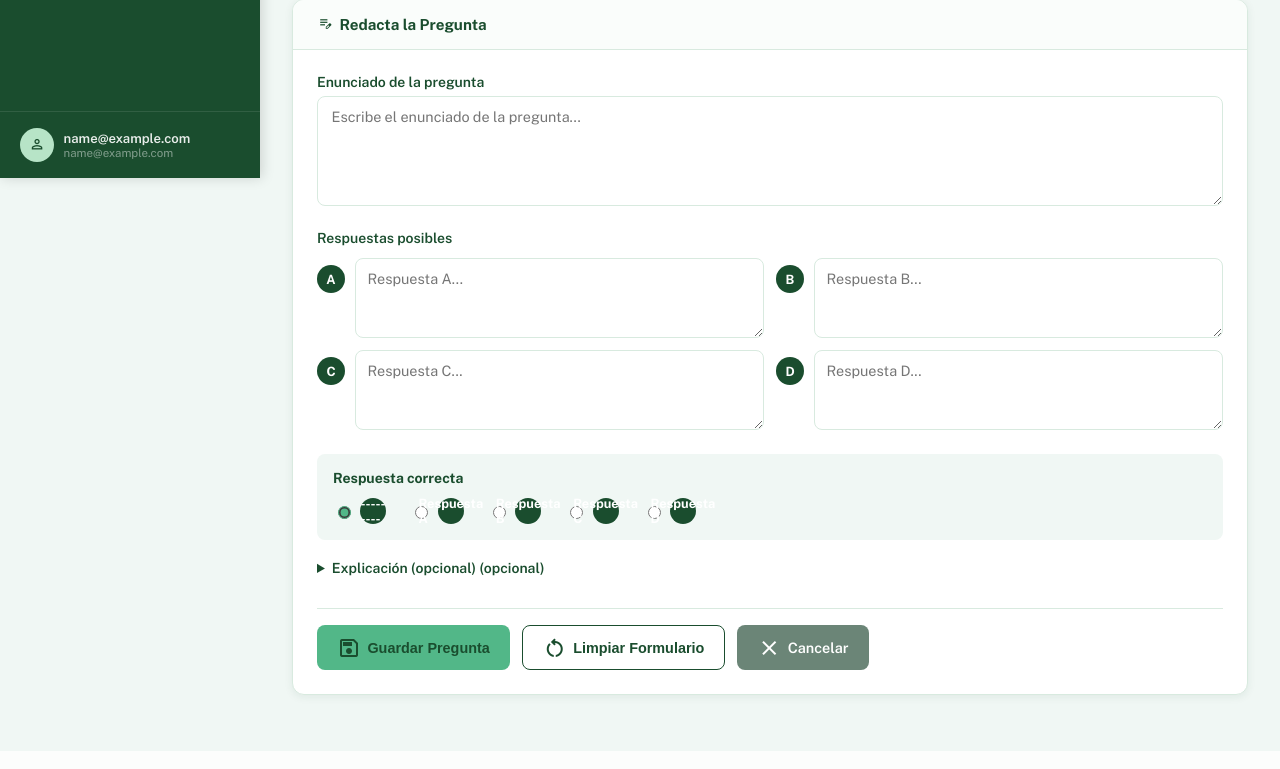
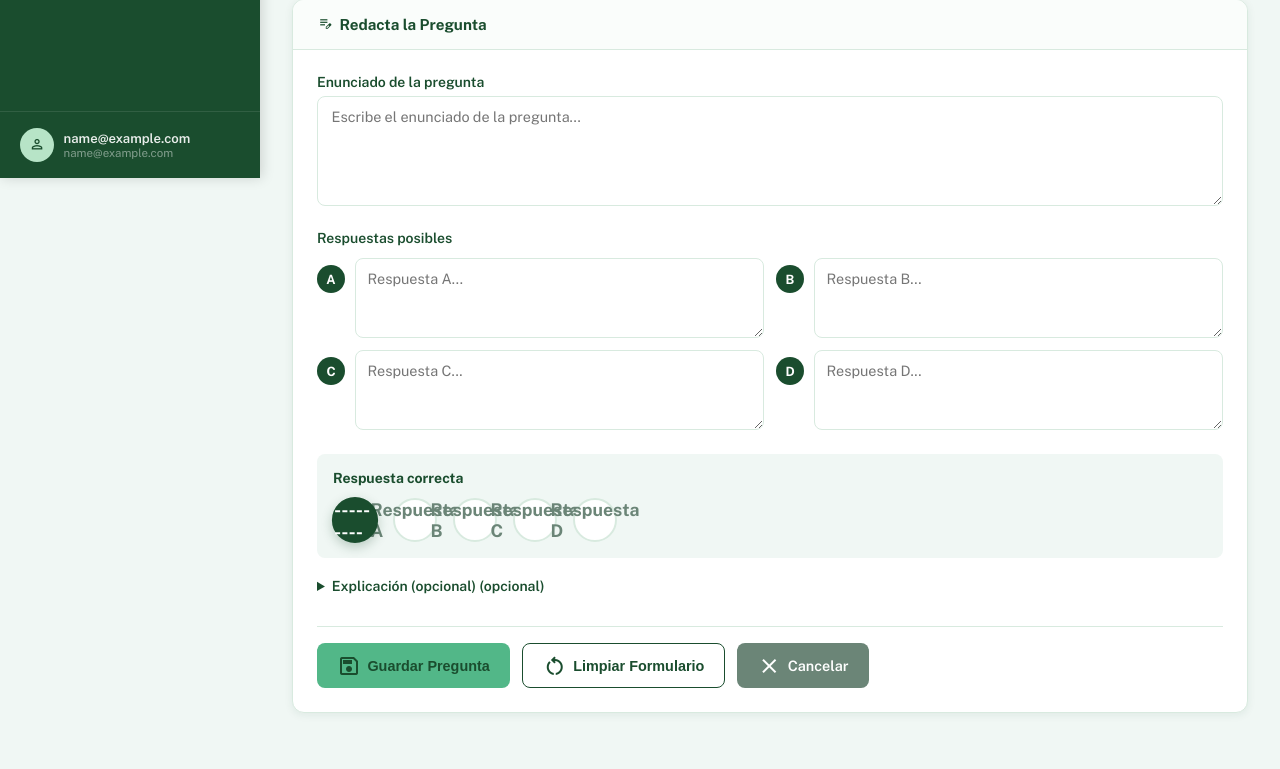
Before and after one commit to kikega/oposiciones, a Django app: page /examen/staff/preguntas/nueva/ in a window 1280 px wide. Shown: the part 622-1391 px from the top of the page. Before the commit the page ends 1326 px from the top, so only its background shows below. Run offline with Django 5.2, Linux system fonts and the light colour scheme; the visitor is signed in with stand-in values (Sample User, id 1); data that the repository does not hold is empty.

Commit message:
Error introducir respuesta correcta

```diff
--- a/static/css/staff.css
+++ b/static/css/staff.css
@@ -601,6 +601,56 @@ body.staff-body {
     border-left: 4px solid var(--staff-danger);
 }
 
+/* ── Radio Pills Custom (Respuesta correcta) ─────────────── */
+.staff-radio-label {
+    display: inline-flex;
+    align-items: center;
+    cursor: pointer;
+    margin: 0;
+}
+
+.staff-radio-label input[type="radio"] {
+    position: absolute !important;
+    opacity: 0 !important;
+    width: 0 !important;
+    height: 0 !important;
+    margin: 0 !important;
+    padding: 0 !important;
+    pointer-events: none !important;
+}
+
+.staff-radio-pill {
+    width: 40px;
+    height: 40px;
+    border-radius: 50%;
+    background: #fff;
+    border: 2px solid var(--staff-border);
+    color: var(--staff-muted);
+    display: inline-flex;
+    align-items: center;
+    justify-content: center;
+    font-size: 1.1rem;
+    font-weight: 700;
+    transition: all 0.2s;
+}
+
+.staff-radio-label:hover .staff-radio-pill {
+    border-color: var(--staff-accent);
+    color: var(--staff-accent);
+}
+
+.staff-radio-label input[type="radio"]:checked + .staff-radio-pill {
+    background: var(--staff-primary);
+    border-color: var(--staff-primary);
+    color: #fff;
+    box-shadow: 0 4px 10px rgba(26, 77, 46, 0.25);
+    transform: scale(1.05);
+}
+
+.staff-radio-label input[type="radio"]:focus-visible + .staff-radio-pill {
+    box-shadow: 0 0 0 4px rgba(82, 183, 136, 0.4);
+}
+
 /* ── Responsive ──────────────────────────────────────────── */
 @media (max-width: 768px) {
     .staff-sidebar {
--- a/templates/staff/base_staff.html
+++ b/templates/staff/base_staff.html
@@ -8,7 +8,7 @@
     <link href="https://fonts.googleapis.com/css2?family=Public+Sans:wght@300;400;500;600;700&display=swap" rel="stylesheet">
     <link href="https://fonts.googleapis.com/css2?family=Material+Symbols+Outlined:wght,FILL@100..700,0..1&display=swap" rel="stylesheet">
     <link rel="icon" href="{% static 'img/favicon.png' %}" sizes="25x25" type="image/png">
-    <link rel="stylesheet" href="{% static 'css/staff.css' %}?v=1">
+    <link rel="stylesheet" href="{% static 'css/staff.css' %}?v={% now 'U' %}">
     {% block extra_head %}{% endblock %}
 </head>
 <body class="staff-body">
--- a/templates/staff/nueva_pregunta.html
+++ b/templates/staff/nueva_pregunta.html
@@ -188,15 +188,11 @@
                                display:block;margin-bottom:0.75rem;">
                     {{ form.respuesta_correcta.label }}
                 </label>
-                <div style="display:flex;gap:1.5rem;flex-wrap:wrap;">
+                <div class="staff-radio-group" style="display:flex;gap:1rem;flex-wrap:wrap;">
                     {% for radio in form.respuesta_correcta %}
-                    <label style="display:flex;align-items:center;gap:0.4rem;cursor:pointer;
-                                  font-weight:600;color:var(--staff-text);">
+                    <label class="staff-radio-label">
                         {{ radio.tag }}
-                        <span style="width:26px;height:26px;border-radius:50%;
-                                      background:var(--staff-primary);color:#fff;
-                                      display:inline-flex;align-items:center;justify-content:center;
-                                      font-size:0.8rem;font-weight:700;">
+                        <span class="staff-radio-pill">
                             {{ radio.choice_label }}
                         </span>
                     </label>
```
